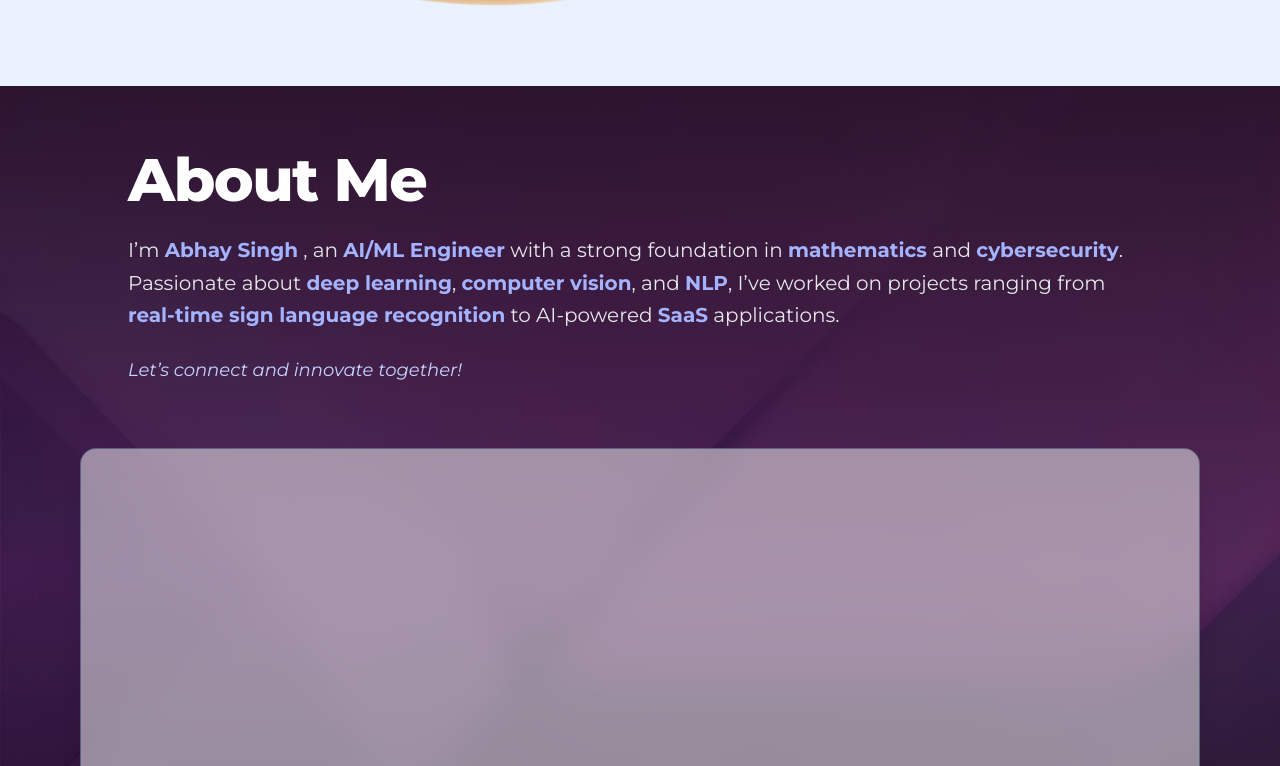
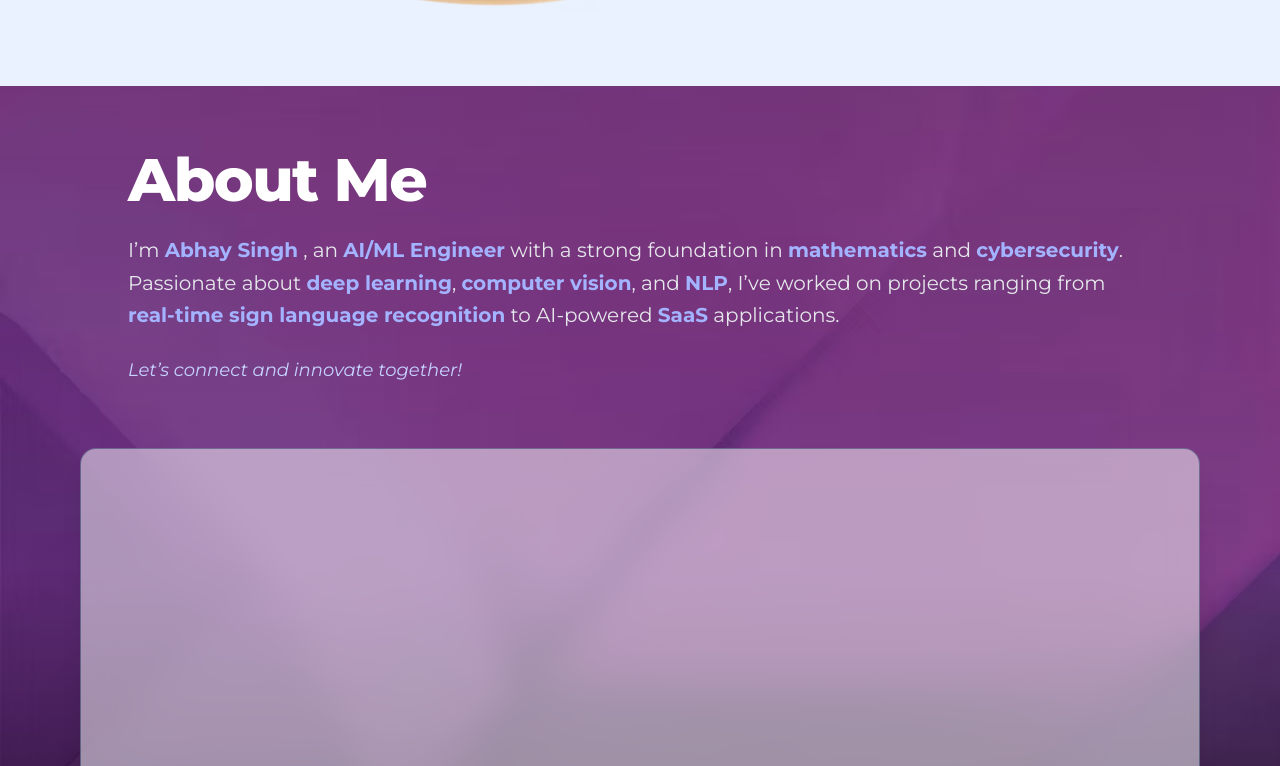
Before and after one commit to Uni-Creator/uni-creator-portfolio, a React (Vite) app: page / in a window 1280 px wide. Shown: the part 1714-2480 px from the top of the page. Built offline with nearby package versions, Linux system fonts and the light colour scheme.

Commit message:
About Section: Updated the gradient

```diff
--- a/src/components/AboutSection.tsx
+++ b/src/components/AboutSection.tsx
@@ -16,7 +16,7 @@ const AboutSection = ({ sectionRef }: { sectionRef: (node?: Element | null) => v
         alt="About me background"
         className="absolute inset-0 w-full h-full object-cover object-center -z-20"
       />
-      <div className="absolute inset-0 bg-gradient-to-b from-black/70 via-black/40 to-black/70 -z-10" />
+      <div className="absolute inset-0 bg-gradient-to-b from-black/20 via-black/10 to-black/70 -z-10" />
 
       {/* About content */}
      <AboutMe {...aboutData}/>
```
